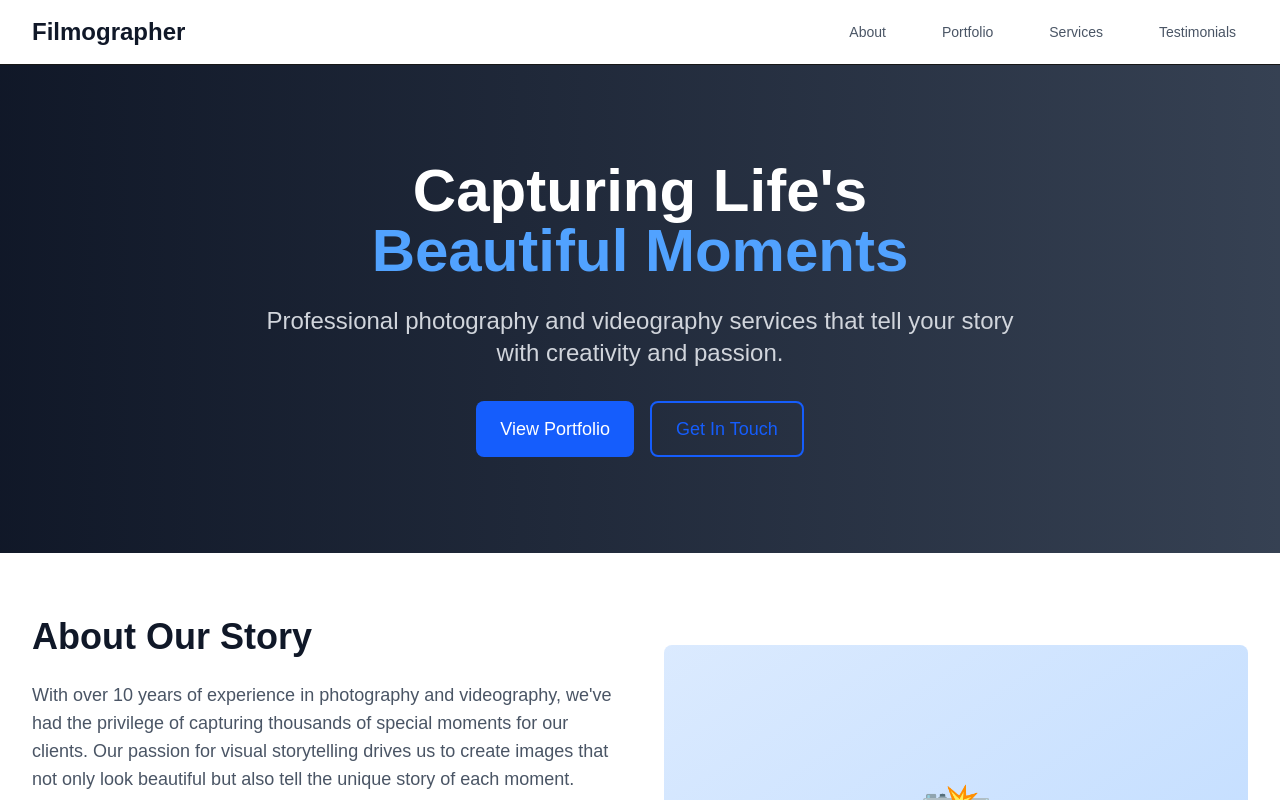
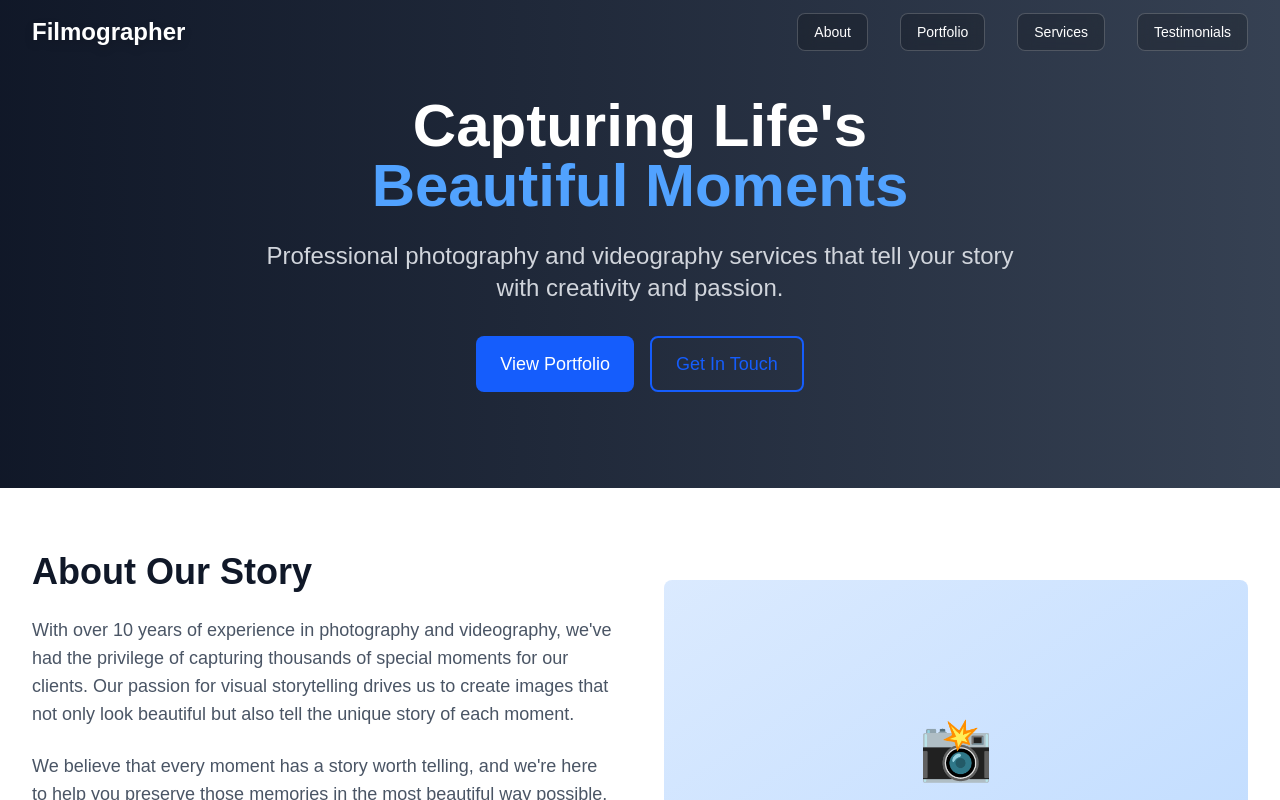
Before and after one commit to AllenGleeson/filmographer, a Next.js app in the folder frontend/: page / in a window 1280 px wide. Shown: the top 800 px of the page. Built offline with nearby package versions, Linux system fonts and the light colour scheme.

Commit message:
Adjusted styling on header

```diff
--- a/frontend/src/components/layout/Header.tsx
+++ b/frontend/src/components/layout/Header.tsx
@@ -3,36 +3,36 @@ import Link from 'next/link';
 
 const Header: React.FC = () => {
   return (
-    <header className="bg-white shadow-sm border-b">
+    <header className="absolute top-0 left-0 right-0 z-50 bg-transparent">
       <div className="max-w-7xl mx-auto px-4 sm:px-6 lg:px-8">
         <div className="flex justify-between items-center h-16">
           <div className="flex-shrink-0">
-            <Link href="/" className="text-2xl font-bold text-gray-900">
+            <Link href="/" className="text-2xl font-bold text-white drop-shadow-lg">
               Filmographer
             </Link>
           </div>
           <nav className="hidden md:flex space-x-8">
             <Link
               href="/#about"
-              className="text-gray-600 hover:text-gray-900 px-3 py-2 text-sm font-medium transition-colors"
+              className="bg-black/20 backdrop-blur-sm text-white hover:bg-black/40 px-4 py-2 rounded-lg text-sm font-medium transition-all duration-300 border border-white/20"
             >
               About
             </Link>
             <Link
               href="/#portfolio"
-              className="text-gray-600 hover:text-gray-900 px-3 py-2 text-sm font-medium transition-colors"
+              className="bg-black/20 backdrop-blur-sm text-white hover:bg-black/40 px-4 py-2 rounded-lg text-sm font-medium transition-all duration-300 border border-white/20"
             >
               Portfolio
             </Link>
             <Link
               href="/#services"
-              className="text-gray-600 hover:text-gray-900 px-3 py-2 text-sm font-medium transition-colors"
+              className="bg-black/20 backdrop-blur-sm text-white hover:bg-black/40 px-4 py-2 rounded-lg text-sm font-medium transition-all duration-300 border border-white/20"
             >
               Services
             </Link>
             <Link
               href="/#testimonials"
-              className="text-gray-600 hover:text-gray-900 px-3 py-2 text-sm font-medium transition-colors"
+              className="bg-black/20 backdrop-blur-sm text-white hover:bg-black/40 px-4 py-2 rounded-lg text-sm font-medium transition-all duration-300 border border-white/20"
             >
               Testimonials
             </Link>
```
